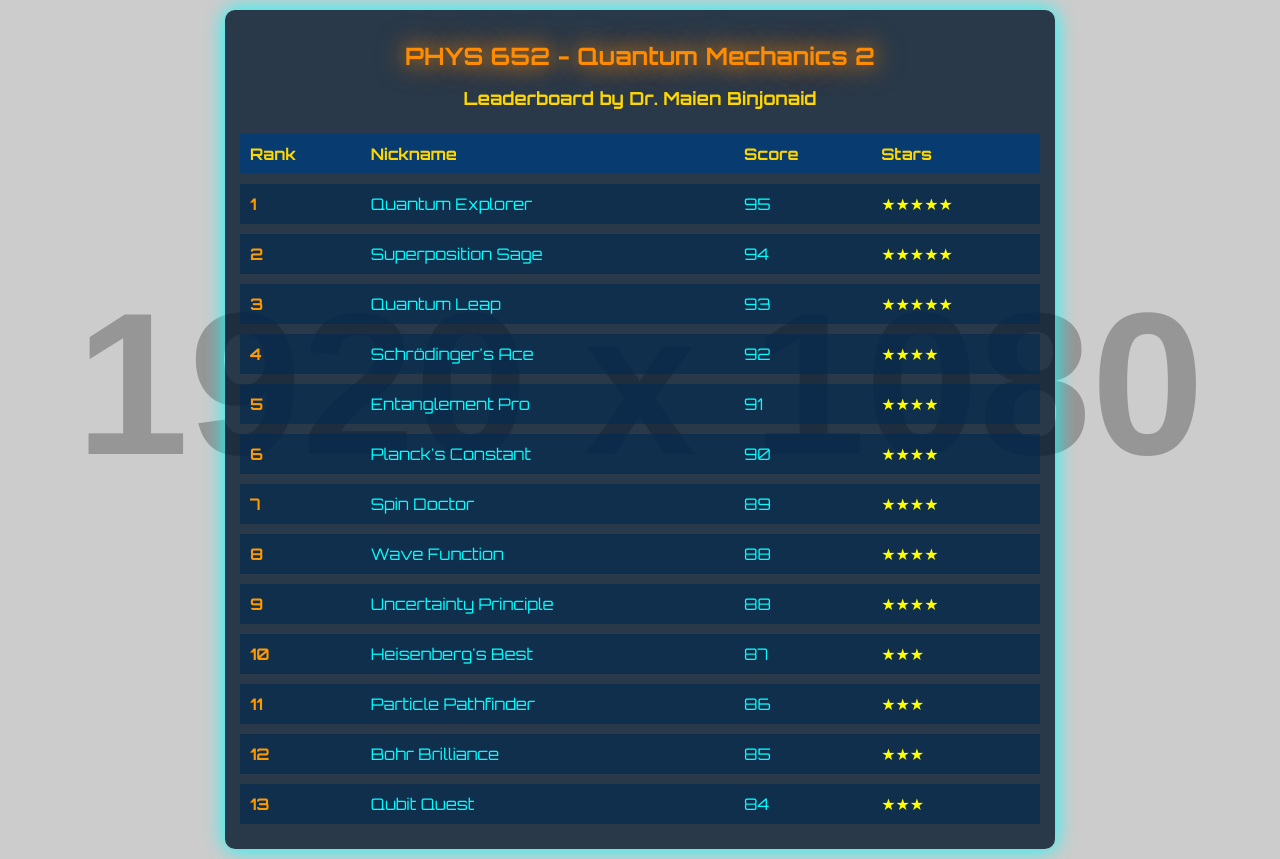
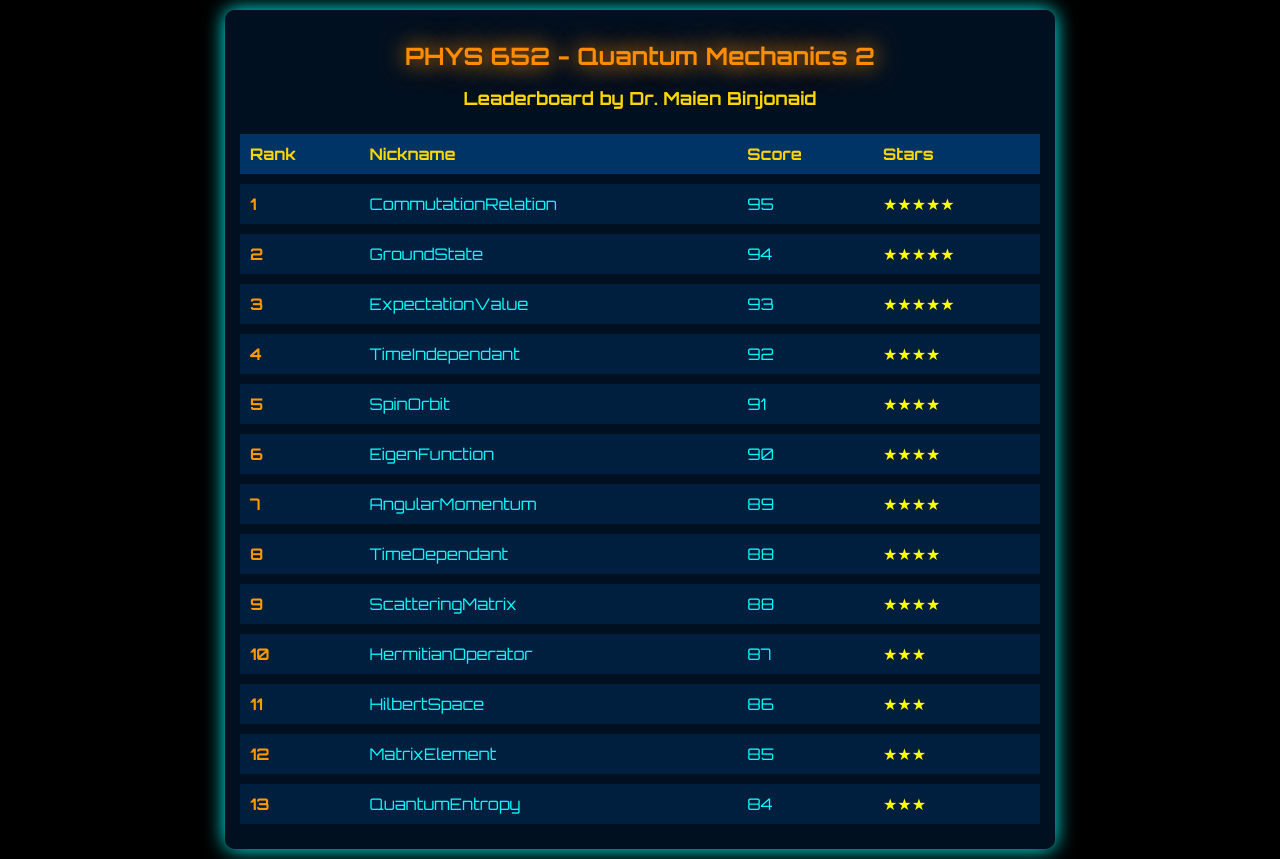
Before and after one commit to drmaien/student-leaderboard, a plain HTML site: page index.html in a window 1280 px wide. Drawn offline with Linux system fonts and the light colour scheme; placeholder pictures from the web are drawn by us.

Commit message:
index.html

```diff
--- a/index.html
+++ b/index.html
@@ -11,9 +11,6 @@
             color: #0ff;
             margin: 0;
             padding: 10px;
-            background-image: url('https://via.placeholder.com/1920x1080.png?text=Quantum+Realm+Background');
-            background-size: cover;
-            background-attachment: fixed;
         }
         .container {
             max-width: 800px;
@@ -110,19 +107,19 @@
 
     <script>
         const students = [
-            {nickname: "Quantum Explorer", score: 95, stars: 5},     // Actual Name: John Doe
-            {nickname: "Wave Function", score: 88, stars: 4},        // Actual Name: Jane Smith
-            {nickname: "Schrödinger's Ace", score: 92, stars: 4},    // Actual Name: Ahmad Al-Faisal
-            {nickname: "Bohr Brilliance", score: 85, stars: 3},      // Actual Name: Maria Garcia
-            {nickname: "Planck's Constant", score: 90, stars: 4},    // Actual Name: Yuki Tanaka
-            {nickname: "Heisenberg's Best", score: 87, stars: 3},    // Actual Name: Omar Hassan
-            {nickname: "Quantum Leap", score: 93, stars: 5},         // Actual Name: Emily Chang
-            {nickname: "Spin Doctor", score: 89, stars: 4},          // Actual Name: Carlos Rodriguez
-            {nickname: "Entanglement Pro", score: 91, stars: 4},     // Actual Name: Fatima Al-Saud
-            {nickname: "Particle Pathfinder", score: 86, stars: 3},  // Actual Name: Alex Johnson
-            {nickname: "Superposition Sage", score: 94, stars: 5},   // Actual Name: Zainab Mahmoud
-            {nickname: "Qubit Quest", score: 84, stars: 3},          // Actual Name: David Lee
-            {nickname: "Uncertainty Principle", score: 88, stars: 4} // Actual Name: Sarah Patel
+            {nickname: "CommutationRelation", score: 95, stars: 5},
+            {nickname: "TimeDependant", score: 88, stars: 4},
+            {nickname: "TimeIndependant", score: 92, stars: 4},
+            {nickname: "MatrixElement", score: 85, stars: 3},
+            {nickname: "EigenFunction", score: 90, stars: 4},
+            {nickname: "HermitianOperator", score: 87, stars: 3},
+            {nickname: "ExpectationValue", score: 93, stars: 5},
+            {nickname: "AngularMomentum", score: 89, stars: 4},
+            {nickname: "SpinOrbit", score: 91, stars: 4},
+            {nickname: "HilbertSpace", score: 86, stars: 3},
+            {nickname: "GroundState", score: 94, stars: 5},
+            {nickname: "QuantumEntropy", score: 84, stars: 3},
+            {nickname: "ScatteringMatrix", score: 88, stars: 4}
         ];
 
         students.sort((a, b) => b.score - a.score);
```
